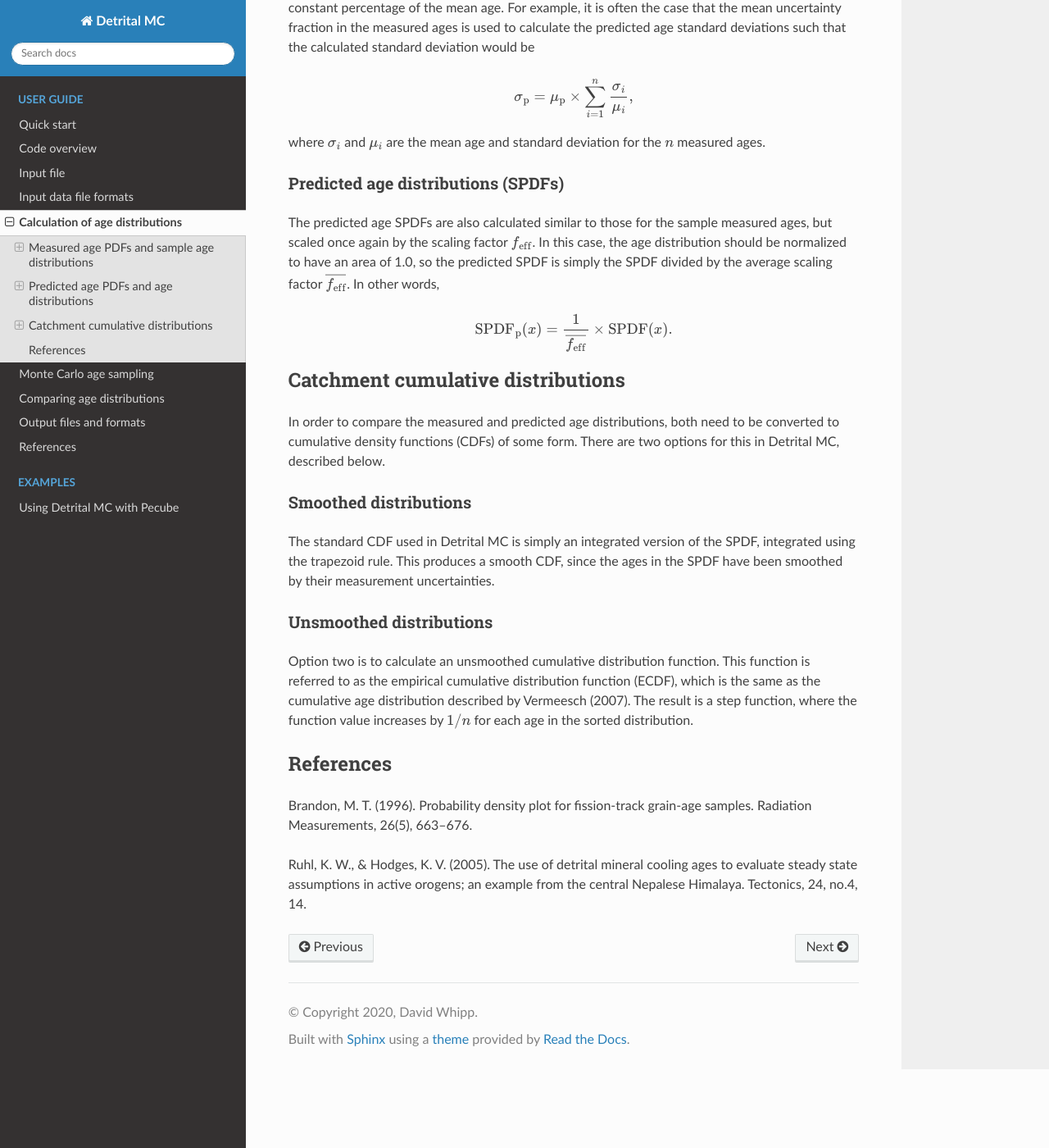
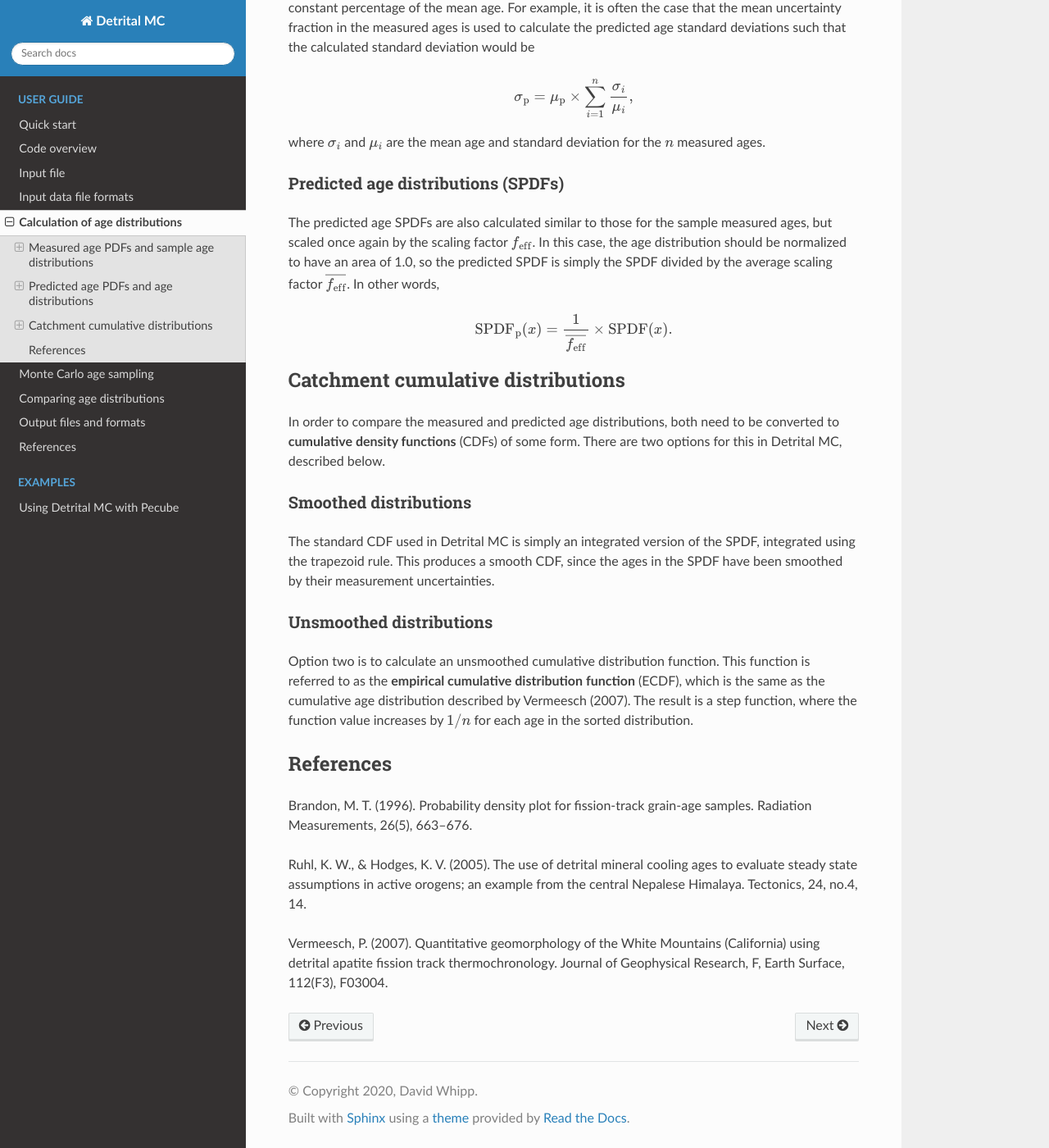
Before and after one commit to HUGG/Detrital-MC, a Sphinx documentation site: the page built from docs/source/manual/age-dists.rst, in a window 1280 px wide and 1400 px high, scrolled down 1298 px. Shown: the whole window at 82% size. Built offline with Sphinx 7.4.7 and the Read the Docs theme 2.0.0, drawn with Linux system fonts in a browser that asks for light colours; some of the changed text lies outside the part shown.

Commit message:
Minor formatting

```diff
--- a/docs/source/manual/age-dists.rst
+++ b/docs/source/manual/age-dists.rst
@@ -9,7 +9,7 @@ Measured age PDFs and sample age distributions
 Measured age PDFs
 ~~~~~~~~~~~~~~~~~
 
-In order to calculate age distributions for all grain ages in a sample, the first step is to calculate the probability distribution function :math:`\mathrm{PDF}(x)` for a single age assuming a normal distribution of error about the mean age :math:`\mu` with the standard deviation :math:`\sigma`, and with a kernel width scaling factor :math:`\alpha`.
+In order to calculate age distributions for all grain ages in a sample, the first step is to calculate the **probability distribution function** :math:`\mathrm{PDF}(x)` for a single age assuming a normal distribution of error about the mean age :math:`\mu` with the standard deviation :math:`\sigma`, and with a kernel width scaling factor :math:`\alpha`.
 
 .. math::
 
@@ -26,7 +26,7 @@ Age distributions for measured sample ages can be generated by calculating the s
 
    \mathrm{SPDF}(x) = \frac{1}{n} \sum_{i=1}^{n} \mathrm{PDF}_{i}(x).
 
-This is referred to as the synoptic probability density function (SPDF) by Ruhl and Hodges (2005)
+This is referred to as the **synoptic probability density function** (SPDF) by Ruhl and Hodges (2005)
 
 Predicted age PDFs and age distributions
 ----------------------------------------
@@ -68,7 +68,7 @@ In other words,
 Catchment cumulative distributions
 ----------------------------------
 
-In order to compare the measured and predicted age distributions, both need to be converted to cumulative density functions (CDFs) of some form.
+In order to compare the measured and predicted age distributions, both need to be converted to **cumulative density functions** (CDFs) of some form.
 There are two options for this in Detrital MC, described below.
 
 Smoothed distributions
@@ -81,7 +81,7 @@ Unsmoothed distributions
 ~~~~~~~~~~~~~~~~~~~~~~~~
 
 Option two is to calculate an unsmoothed cumulative distribution function.
-This function is referred to as the empirical cumulative distribution function (ECDF), which is the same as the cumulative age distribution described by Vermeesch (2007).
+This function is referred to as the **empirical cumulative distribution function** (ECDF), which is the same as the cumulative age distribution described by Vermeesch (2007).
 The result is a step function, where the function value increases by :math:`1/n` for each age in the sorted distribution.
 
 References
@@ -90,3 +90,5 @@ References
 Brandon, M. T. (1996). Probability density plot for fission-track grain-age samples. Radiation Measurements, 26(5), 663--676.
 
 Ruhl, K. W., & Hodges, K. V. (2005). The use of detrital mineral cooling ages to evaluate steady state assumptions in active orogens; an example from the central Nepalese Himalaya. Tectonics, 24, no.4, 14.
+
+Vermeesch, P. (2007). Quantitative geomorphology of the White Mountains (California) using detrital apatite fission track thermochronology. Journal of Geophysical Research, F, Earth Surface, 112(F3), F03004.
```
